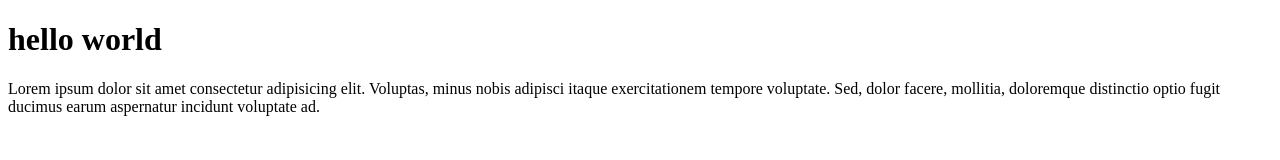
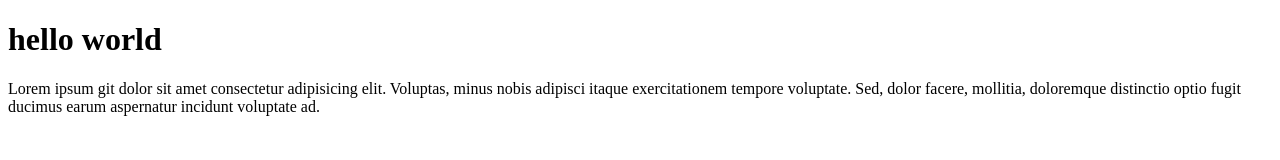
Before and after one commit to rushikesh-kusekar/hello-world.html, a plain HTML site: page hello-world.html in a window 1280 px wide. Drawn offline with Linux system fonts and the light colour scheme.

Commit message:
passage update

```diff
--- a/hello-world.html
+++ b/hello-world.html
@@ -6,6 +6,6 @@
 </head>
 <body>
     <h1>hello world</h1>
-    <p>Lorem ipsum dolor sit amet consectetur adipisicing elit. Voluptas, minus nobis adipisci itaque exercitationem tempore voluptate. Sed, dolor facere, mollitia, doloremque distinctio optio fugit ducimus earum aspernatur incidunt voluptate ad.</p>
+    <p>Lorem ipsum  git dolor sit amet consectetur adipisicing elit. Voluptas, minus nobis adipisci itaque exercitationem tempore voluptate. Sed, dolor facere, mollitia, doloremque distinctio optio fugit ducimus earum aspernatur incidunt voluptate ad.</p>
 </body>
 </html>
```
